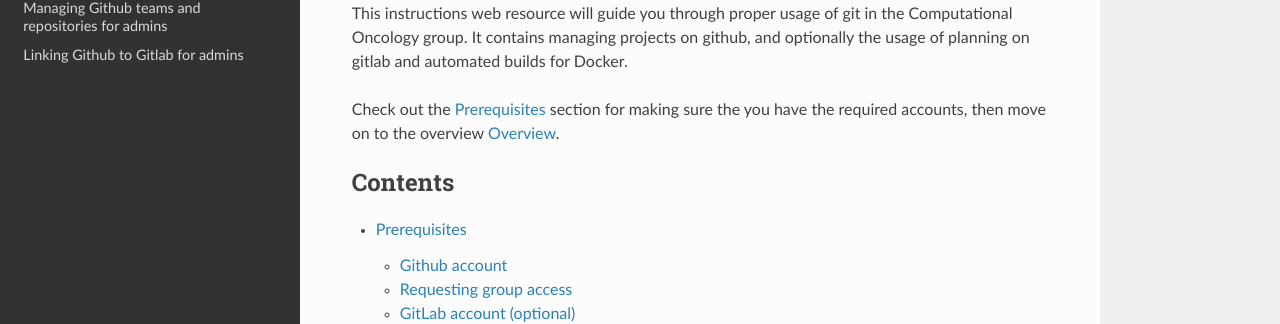
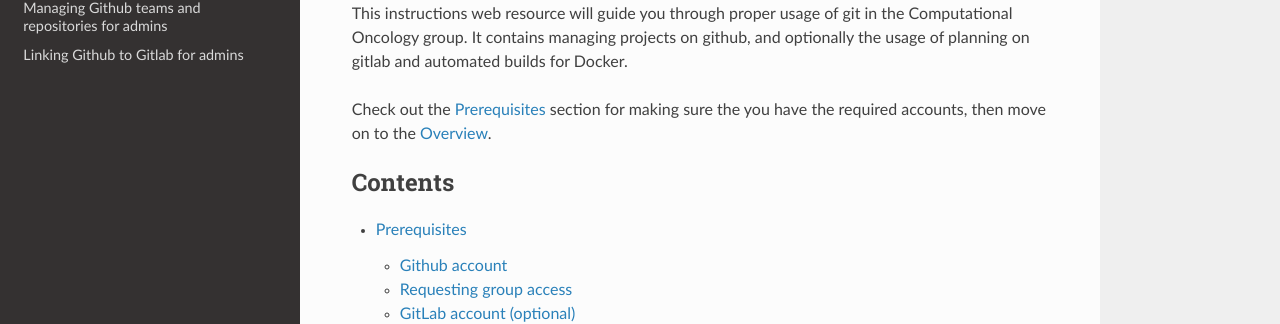
Before and after one commit to ComputationalOncologyUMCG/git-instructions, a Sphinx documentation site: the page built from docs/source/index.rst, in a window 1280 px wide and 1130 px high. Shown: the part 219-543 px from the top of the window. Built offline with Sphinx 7.4.7 and the Read the Docs theme 3.1.0, drawn with Linux system fonts in a browser that asks for light colours.

```diff
--- a/docs/source/index.rst
+++ b/docs/source/index.rst
@@ -3,7 +3,7 @@ Welcome to the git usage documentation of the Computational Oncology group
 
 This instructions web resource will guide you through proper usage of git in the Computational Oncology group. It contains managing projects on github, and optionally the usage of planning on gitlab and automated builds for Docker.
 
-Check out the :doc:`prerequisites` section for making sure the you have the required accounts, then move on to the overview :doc:`overview`.
+Check out the :doc:`prerequisites` section for making sure the you have the required accounts, then move on to the :doc:`overview`.
 
 
 .. toctree::
```
Also changed, not shown: README.md (added, +5 -0 lines).
